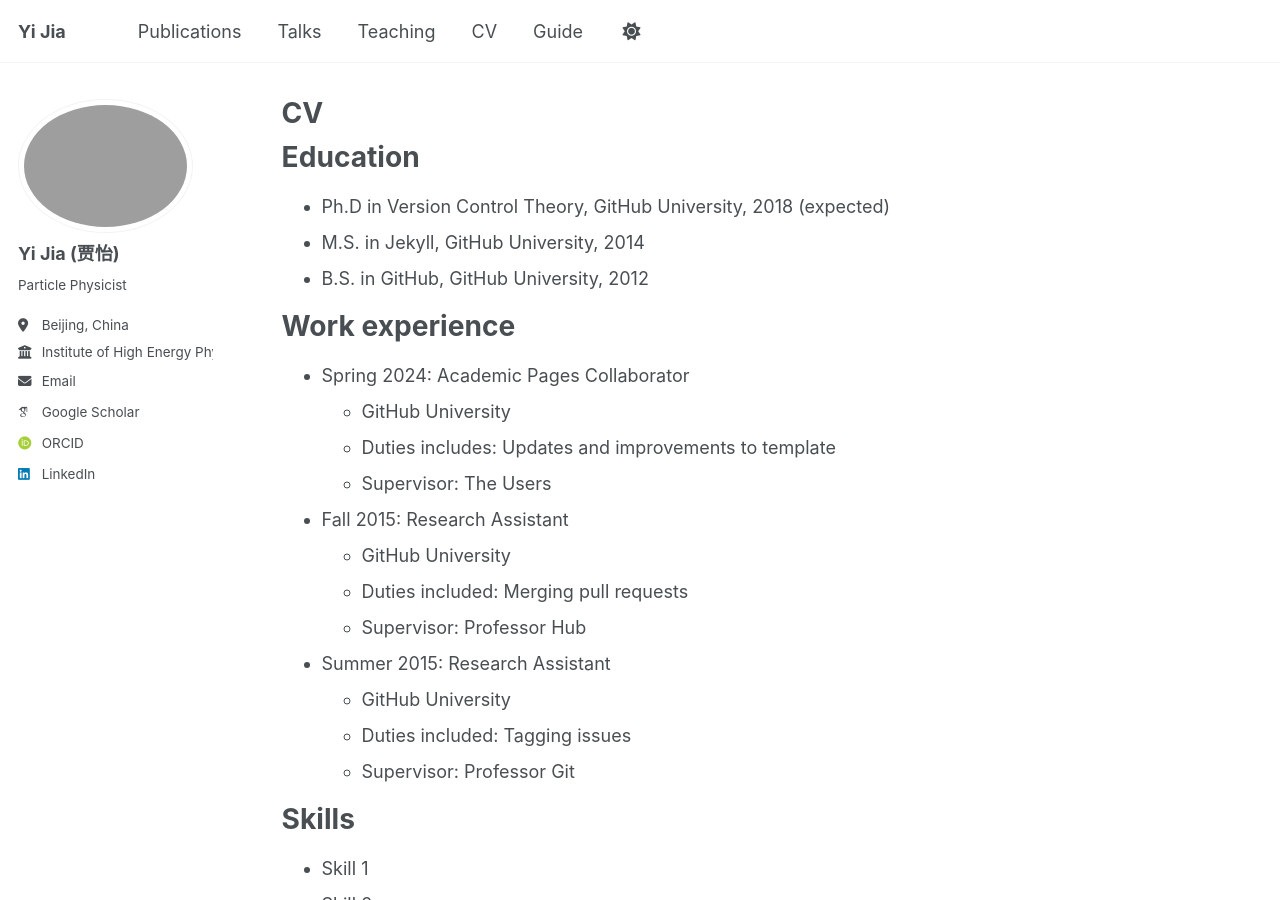
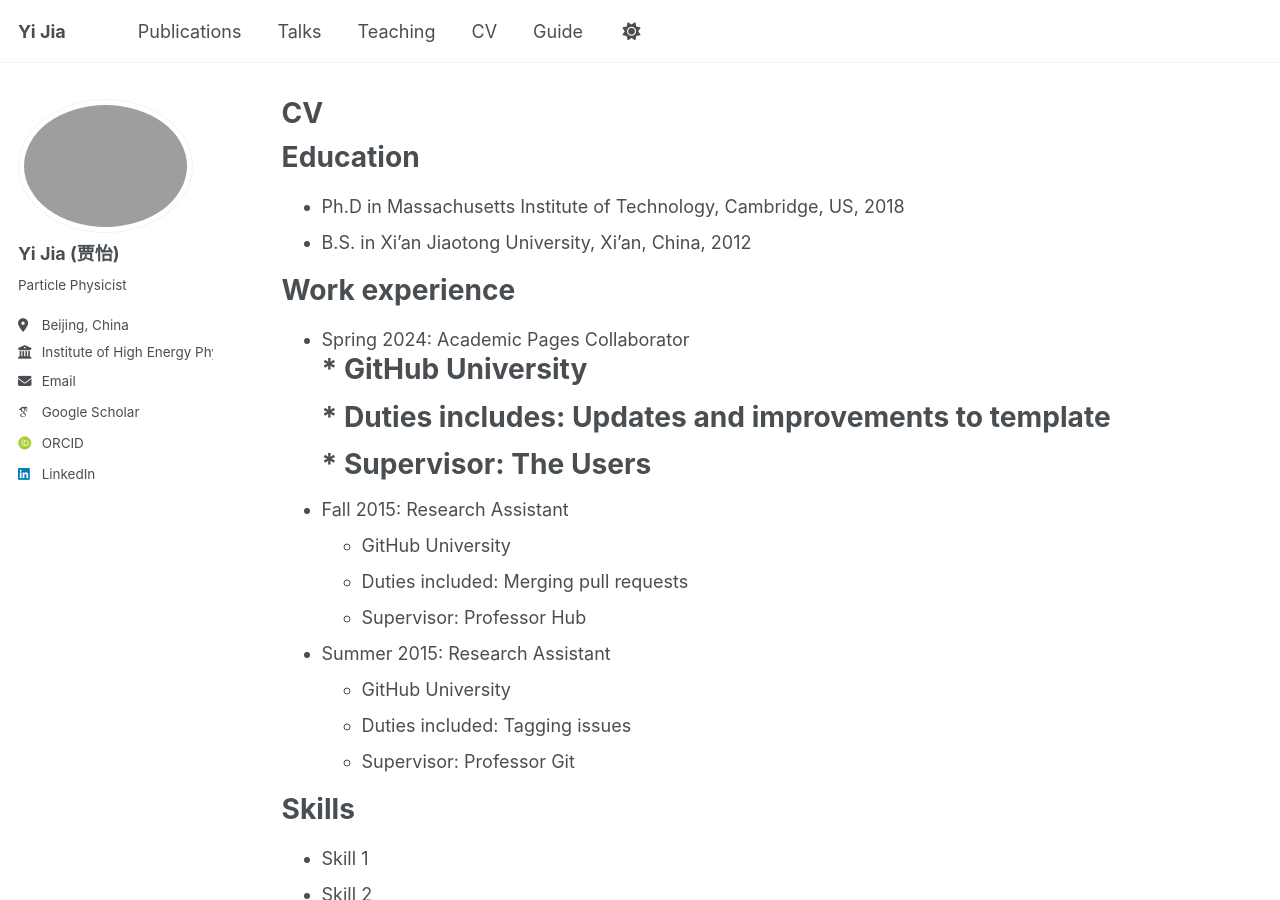
Before and after one commit to yijia-hep/yijia-hep, a Jekyll site: the page built from _pages/cv.md, in a window 1280 px wide and 900 px high. Built offline with Jekyll 4.4.1, drawn with Linux system fonts in a browser that asks for light colours; some web fonts are replaced.

Commit message:
no messega

```diff
--- a/_pages/cv.md
+++ b/_pages/cv.md
@@ -11,16 +11,15 @@ redirect_from:
 
 Education
 ======
-* Ph.D in Version Control Theory, GitHub University, 2018 (expected)
-* M.S. in Jekyll, GitHub University, 2014
-* B.S. in GitHub, GitHub University, 2012
+* Ph.D in Massachusetts Institute of Technology, Cambridge, US, 2018
+* B.S. in Xi’an Jiaotong University, Xi’an, China, 2012
 
 Work experience
 ======
 * Spring 2024: Academic Pages Collaborator
-  * GitHub University
-  * Duties includes: Updates and improvements to template
-  * Supervisor: The Users
+#  * GitHub University
+#  * Duties includes: Updates and improvements to template
+#  * Supervisor: The Users
 
 * Fall 2015: Research Assistant
   * GitHub University
```
